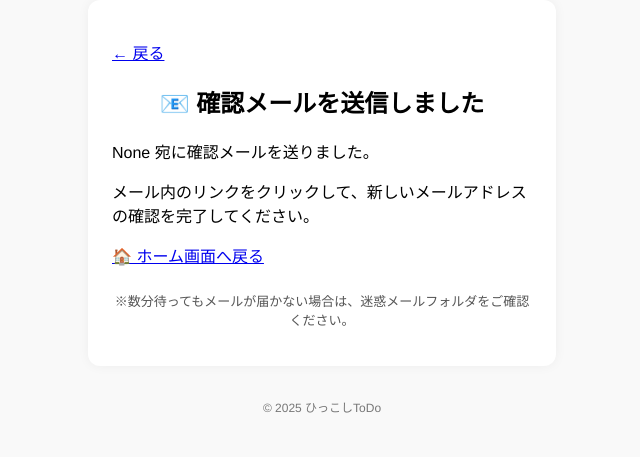
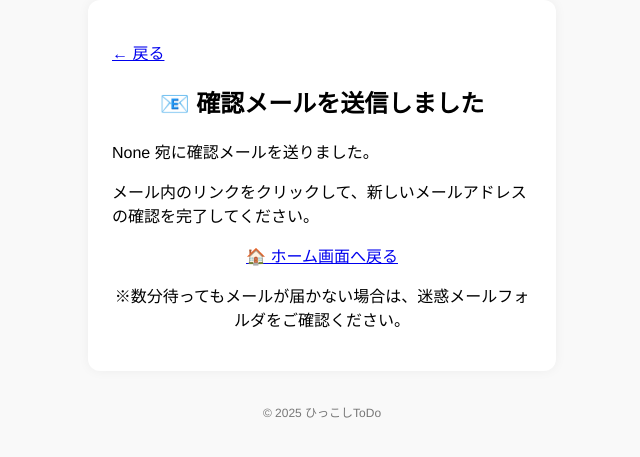
Before and after one commit to seika-okamoto/hikkoshi-todo, a Django app: page /accounts/email_change_sent/ in a window 1280 px wide. Shown: the top 457 px of the page, without its empty margins (318-958 px from the left). Run offline with Django 5.2, Linux system fonts and the light colour scheme; the visitor is signed in with stand-in values (Sample User, id 1).

Commit message:
メールアドレス変更確認画面：リンク中央＆戻る左寄せスタイル調整

```diff
--- /dev/null
+++ b/static/css/email_change_sent.css
@@ -0,0 +1,38 @@
+.email-change-sent-wrapper {
+  max-width: 420px;
+  margin: 0 auto;
+  padding: 24px;
+  background-color: #fff;
+  border-radius: 12px;
+  box-shadow: 0 0 12px rgba(0, 0, 0, 0.05);
+}
+
+
+.back-link {
+  display: inline-block;  /* アイコン付きリンクに最適 */
+  margin-bottom: 16px;
+  color: #6a1b9a;
+  text-decoration: none;
+  font-size: 16px;
+}
+
+
+.back-link {
+  display: inline-block;
+  margin-bottom: 16px;
+  color: #6a1b9a;
+  text-decoration: none;
+  text-align: center;
+}
+
+h2 {
+  text-align: center;
+  margin-bottom: 20px;
+}
+
+.link-group,
+h2,
+.instruction,
+.note {
+  text-align: center;
+}
--- a/static/css/email_sent.css
+++ /dev/null
@@ -1,49 +0,0 @@
-.email-sent-wrapper {
-  max-width: 420px;
-  margin: 0 auto;
-  padding: 24px;
-  background-color: #fff;
-  border-radius: 12px;
-  box-shadow: 0 0 12px rgba(0, 0, 0, 0.05);
-}
-
-.back-link {
-  display: inline-block;
-  margin-bottom: 16px;
-  color: #6a1b9a;
-  text-decoration: none;
-}
-
-h2 {
-  text-align: center;
-  margin-bottom: 20px;
-}
-
-.button-group {
-  display: flex;
-  gap: 12px;
-  margin-top: 20px;
-  justify-content: center;
-}
-
-.button-group .button {
-  padding: 10px 16px;
-  border-radius: 8px;
-  border: 2px solid #6a1b9a;
-  background-color: white;
-  color: #6a1b9a;
-  font-size: 14px;
-  text-decoration: none;
-  cursor: pointer;
-}
-
-.button-group .button:hover {
-  background-color: #f3e5f5;
-}
-
-.note {
-  font-size: 13px;
-  color: #555;
-  margin-top: 24px;
-  text-align: center;
-}
--- a/templates/accounts/email_change_sent.html
+++ b/templates/accounts/email_change_sent.html
@@ -4,11 +4,11 @@
 {% block header %}{% endblock %}
 
 {% block extra_css %}
-<link rel="stylesheet" href="{% static 'css/email_sent.css' %}">
+<link rel="stylesheet" href="{% static 'css/email_change_sent.css' %}">
 {% endblock %}
 
 {% block content %}
-<div class="email-sent-wrapper">
+<div class="email-change-sent-wrapper">
   <!-- ✅ 枠内左上に「← 戻る」 -->
   <p class="back-link-inside">
     <a href="{% url 'accounts:mypage' %}">← 戻る</a>
```
